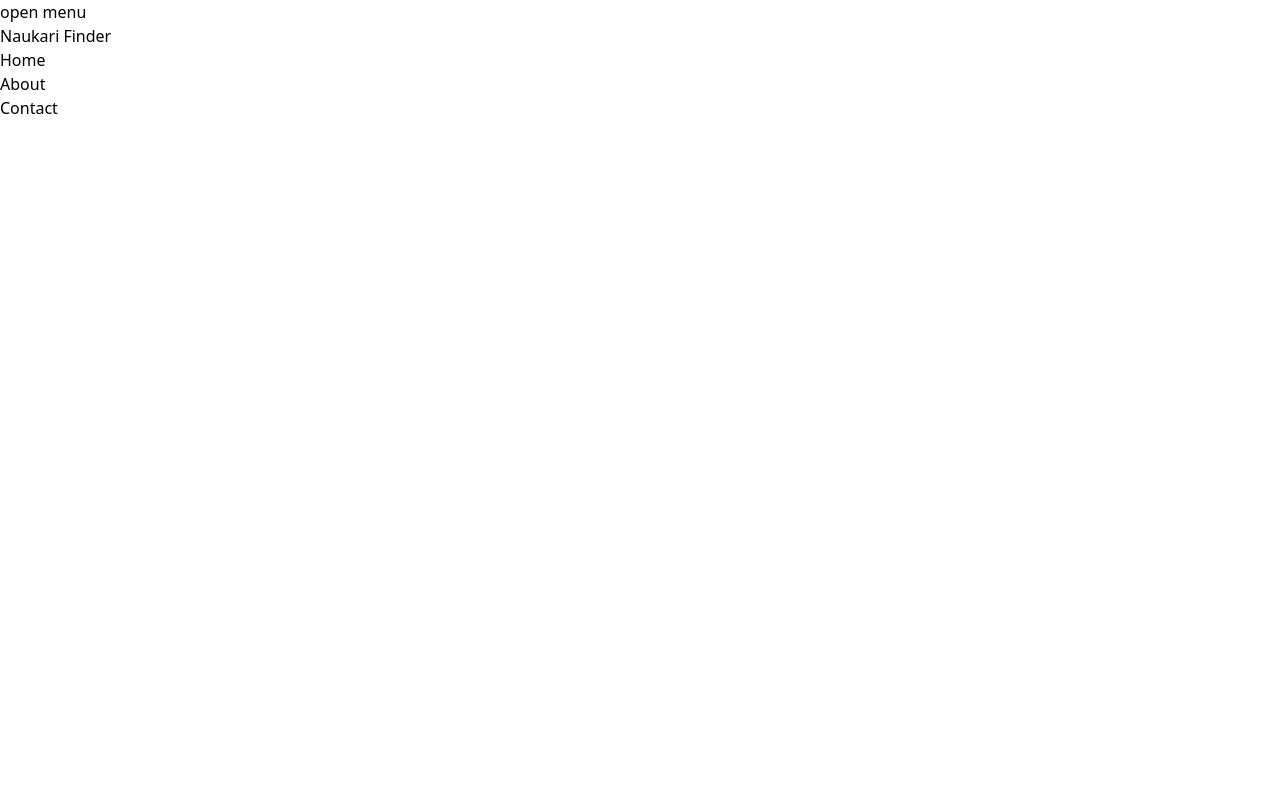
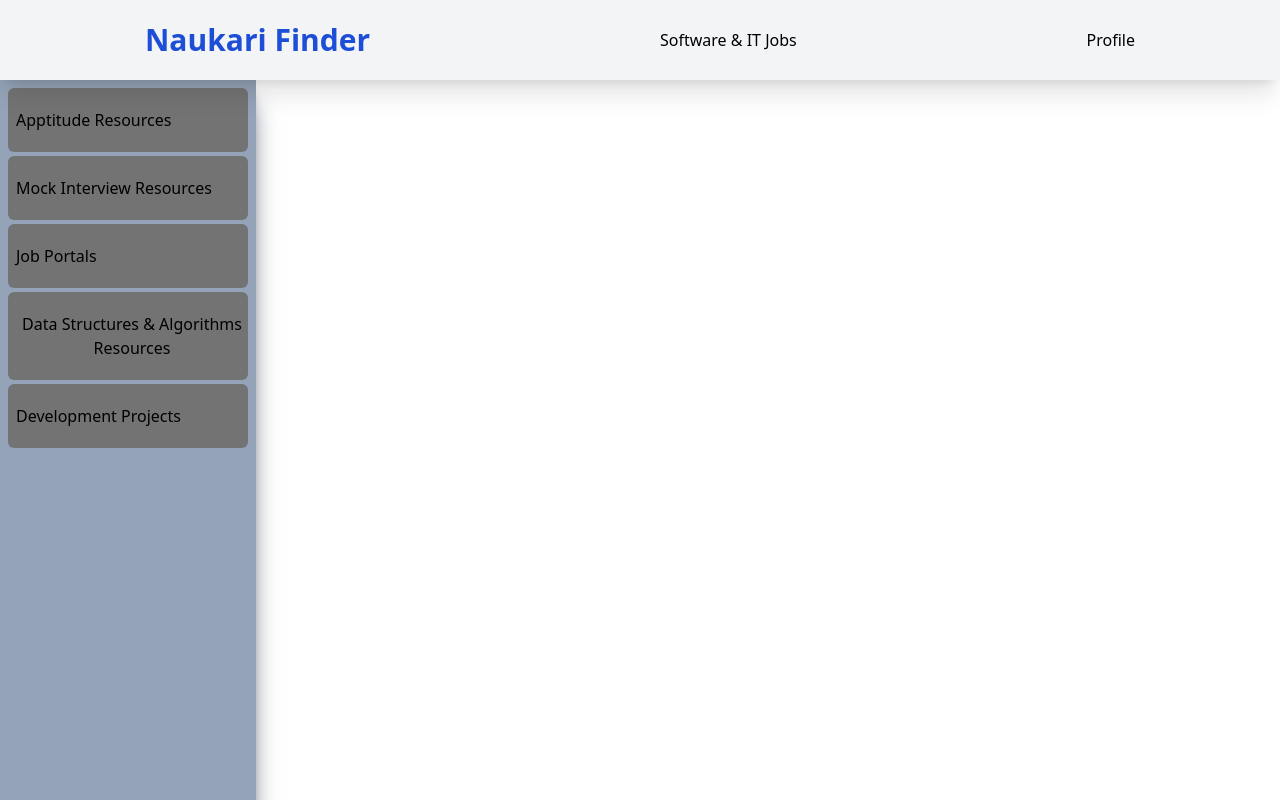
Before and after one commit to gauravghuge7/Naukari-Project, a React (Vite) app in the folder client/: page / in a window 1280 px wide. Built offline with nearby package versions, Linux system fonts and the light colour scheme.

Commit message:
create the design and update the code

```diff
--- a/client/package.json
+++ b/client/package.json
@@ -12,7 +12,8 @@
   "dependencies": {
     "react": "^18.3.1",
     "react-dom": "^18.3.1",
-    "react-router": "^6.26.1"
+    "react-router": "^6.26.1",
+    "react-router-dom": "^6.26.1"
   },
   "devDependencies": {
     "@eslint/js": "^9.9.0",
--- a/client/src/Router/Router.jsx
+++ b/client/src/Router/Router.jsx
@@ -10,7 +10,7 @@ const RouterApp = () => {
       <div>
 
          <Routes>
-            <Route path="/" exact component={UserDashBoard} />
+            <Route path="/" element={UserDashBoard} />
          </Routes>
       </div>
 
--- /dev/null
+++ b/client/src/User/ApptitudeSites/Apptitude.tsx
@@ -0,0 +1,10 @@
+import React from 'react'
+
+export const Apptitude = () : React.JSX.Element  => {
+   return (
+      <div>
+         this is the apptitude page
+
+      </div>
+   )
+}
--- /dev/null
+++ b/client/src/User/DSASource/DSASource.tsx
@@ -0,0 +1,11 @@
+import React from 'react';
+
+const DSASource = () => {
+   return (
+      <div>
+           this is the DSA preparation page
+      </div>
+   );
+}
+
+export default DSASource;
--- /dev/null
+++ b/client/src/User/InterviewSites/Interview.tsx
@@ -0,0 +1,16 @@
+
+import React from 'react'
+
+const Interview = () : React.JSX.Element  => {
+   return (
+      <div>
+
+         this is the interview page
+
+
+
+      </div>
+   )
+}
+
+export default Interview;
--- /dev/null
+++ b/client/src/User/JobSites/JobPortal.tsx
@@ -0,0 +1,13 @@
+import React from 'react';
+
+const JobPortal = () => {
+   return (
+      <div>
+
+         this is the job portal page
+
+      </div>
+   );
+}
+
+export default JobPortal;
--- /dev/null
+++ b/client/src/User/Projects/Projects.tsx
@@ -0,0 +1,11 @@
+import React from 'react';
+
+const Projects = () => {
+   return (
+      <div>
+           this is the project page
+      </div>
+   );
+}
+
+export default Projects;
--- a/client/src/User/UserDashBoard/UserDashBoard.tsx
+++ b/client/src/User/UserDashBoard/UserDashBoard.tsx
@@ -1,10 +1,37 @@
 
+import { useState } from 'react';
 import UserNavbar from '../UserNavbar/UserNavbar';
+import SoftwareSidebar from '../UserSidebar/SoftwareSidebar/SoftwareSidebar';
+import { Apptitude } from '../ApptitudeSites/Apptitude';
+import Interview from '../InterviewSites/Interview';
+import JobPortal from '../JobSites/JobPortal';
+import Projects from '../Projects/Projects';
+import DSASource from '../DSASource/DSASource';
 
 const UserDashBoard = () => {
+
+   const [show, setShow] = useState("")
+
    return (
       <div>
-          <UserNavbar />
+         <UserNavbar />
+
+         <SoftwareSidebar  setShow={setShow} />
+
+         <div className='fixed right-0 top-20 w-[80%] p-2 h-[100%]'>
+
+
+            {/* Conditional Randering  */}
+
+            { show === "Apptitude" && <Apptitude /> }
+            { show === "MockInterview" && <Interview /> }
+            { show === "JobPortal" && <JobPortal /> }
+            { show === "DataStructuresAlgorithms" && <DSASource /> }
+            { show === "DevelopmentProjects" && <Projects /> }
+
+
+
+         </div>
       </div>
    );
 }
--- a/client/src/User/UserNavbar/UserNavbar.tsx
+++ b/client/src/User/UserNavbar/UserNavbar.tsx
@@ -1,26 +1,31 @@
 
 const UserNavbar= () => {
    return (
-      <div>
-         <nav>
-            <div>
-                  open menu
-            </div>
-            <div>
+
+      <div className="">
+         <nav
+            className="flex justify-around items-center fixed top-0 left-0 w-full h-20 bg-gray-100 shadow-xl z-50"
+         >
+
+            <div
+               className="text-center text-3xl font-bold text-blue-700"
+            >
                Naukari Finder
             </div>
 
-            <ul>
+            {/*  list of content in navbar */}
+            <ul className="flex items-center gap-4 ">
                <li>
-                  <a href="#">Home</a>
+                  <button >Software & IT Jobs</button>
                </li>
-               <li>
-                  <a href="#">About</a>
-               </li>
-               <li>
-                  <a href="#">Contact</a>
-               </li>
+
             </ul>
+
+            {/*  Profile section in navbar */}
+
+            <div>
+                  Profile
+            </div>
          </nav>
 
       </div>
--- /dev/null
+++ b/client/src/User/UserSidebar/SoftwareSidebar/SoftwareSidebar.css
@@ -0,0 +1,11 @@
+@tailwind base;
+@tailwind components;
+@tailwind utilities;
+
+
+
+
+
+.sidebar-content {
+   @apply hover:bg-gray-200 py-5 bg-neutral-500 rounded-md pl-2 list-none ;
+}
--- /dev/null
+++ b/client/src/User/UserSidebar/SoftwareSidebar/SoftwareSidebar.tsx
@@ -0,0 +1,54 @@
+
+import './SoftwareSidebar.css';
+
+const SoftwareSidebar = ({ setShow }: { setShow: React.Dispatch<React.SetStateAction<string>> }) => {
+
+
+
+
+
+   return (
+      <div>
+         {/*  sidebar content */}
+         <aside
+            className="fixed left-0 top-20 w-[20%] p-2 bg-slate-400 flex flex-col gap-1 shadow-xl h-[100%] shadow-gray-500 "
+         >
+
+            <li className='sidebar-content'
+               onClick={() => setShow("Apptitude")}
+            >
+               <button> Apptitude Resources </button>
+            </li>
+
+            <li className='sidebar-content'
+               onClick={() => setShow("MockInterview")}
+            >
+               <button> Mock Interview Resources </button>
+
+            </li>
+
+            <li className='sidebar-content'
+               onClick={() => setShow("JobPortal")}
+            >
+               <button> Job Portals </button>
+            </li>
+
+            <li className='sidebar-content'
+               onClick={() => setShow("DataStructuresAlgorithms")}
+            >
+               <button> Data Structures & Algorithms Resources </button>
+            </li>
+
+            <li className='sidebar-content'
+               onClick={() => setShow("DevelopmentProjects")}
+            >
+               <button> Development Projects </button>
+            </li>
+
+         </aside>
+
+      </div>
+   );
+}
+
+export default SoftwareSidebar;
--- a/client/src/main.tsx
+++ b/client/src/main.tsx
@@ -2,10 +2,12 @@
 import { createRoot } from 'react-dom/client'
 import App from './App.tsx'
 import './index.css'
+import { BrowserRouter } from 'react-router-dom'
 
 createRoot(document.getElementById('root')!).render(
 
+    <BrowserRouter>
 
-    <App />
-
+        <App />
+    </BrowserRouter>
 )
```
Also changed, not shown: 1 other file (tests, documents, lock files or other folders).
